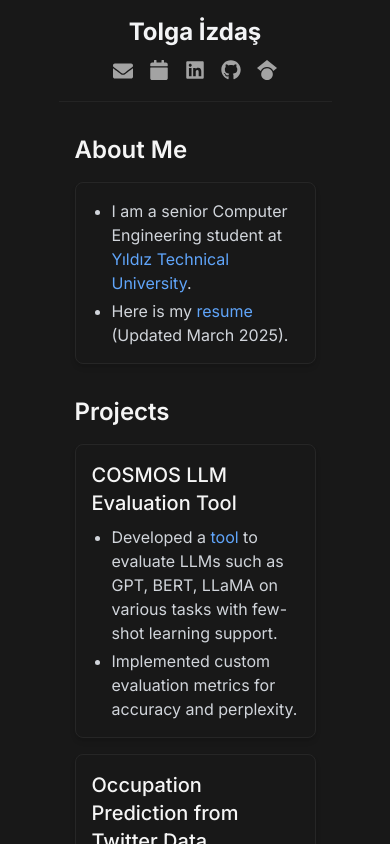
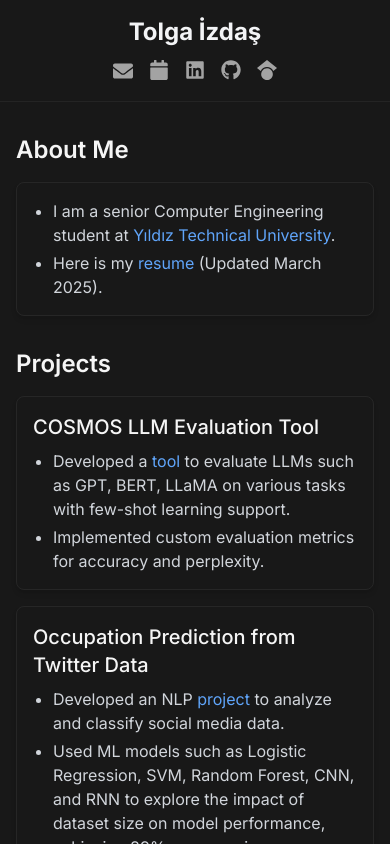
Before and after one commit to tolgaizdas/personal-website, a Next.js app: page / in a window 390 px wide. Shown: the top 844 px of the page. Built offline with nearby package versions, Linux system fonts and the light colour scheme.

Commit message:
style: adjust body margin for improved layout responsiveness

```diff
--- a/src/app/globals.css
+++ b/src/app/globals.css
@@ -19,7 +19,6 @@
 body {
   color: rgb(var(--foreground-light));
   background-color: rgb(var(--background-light));
-  margin: 0 15%;
 }
 
 /* Dark mode */
--- a/src/app/layout.js
+++ b/src/app/layout.js
@@ -11,7 +11,7 @@ export const metadata = {
 export default function RootLayout({ children }) {
   return (
     <html lang="en" className="dark">
-      <body className={inter.className}>{children}</body>
+      <body className={`${inter.className} mx-0 md:mx-[10%]`}>{children}</body>
     </html>
   );
 }
```
